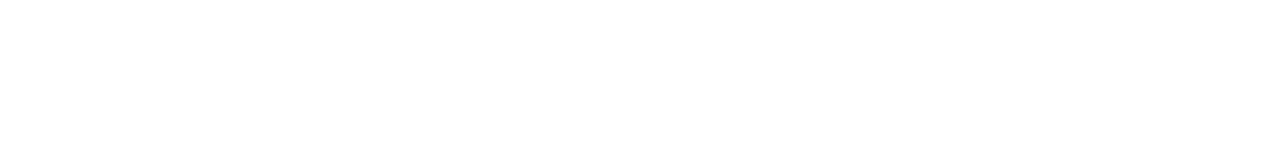
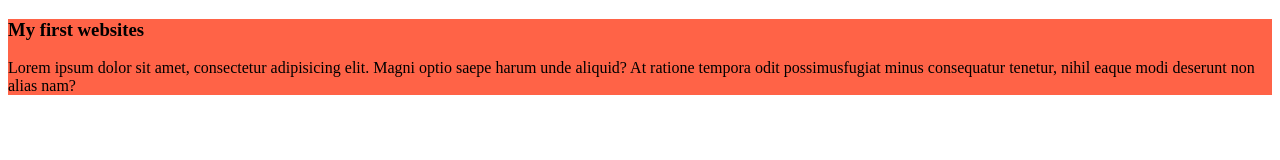
Before and after one commit to Imranhossain3956/Offday-website, a plain HTML site: page index.html in a window 1280 px wide. Drawn offline with Linux system fonts and the light colour scheme.

Commit message:
second edit

```diff
--- a/index.html
+++ b/index.html
@@ -1,11 +1,20 @@
 <!DOCTYPE html>
 <html lang="en">
+
 <head>
     <meta charset="UTF-8">
     <meta name="viewport" content="width=device-width, initial-scale=1.0">
     <title>My off day website</title>
+    <link rel="stylesheet" href="style.css">
 </head>
+
 <body>
+    <div>
+        <h3> My first websites</h3>
+        <p>Lorem ipsum dolor sit amet, consectetur adipisicing elit. Magni optio saepe harum unde aliquid? At ratione
+        tempora odit possimusfugiat minus consequatur tenetur, nihil eaque modi deserunt non alias nam?</p>
+    </div>
 
 </body>
+
 </html>
--- /dev/null
+++ b/style.css
@@ -0,0 +1,3 @@
+div{
+    background-color: tomato;
+}
```
